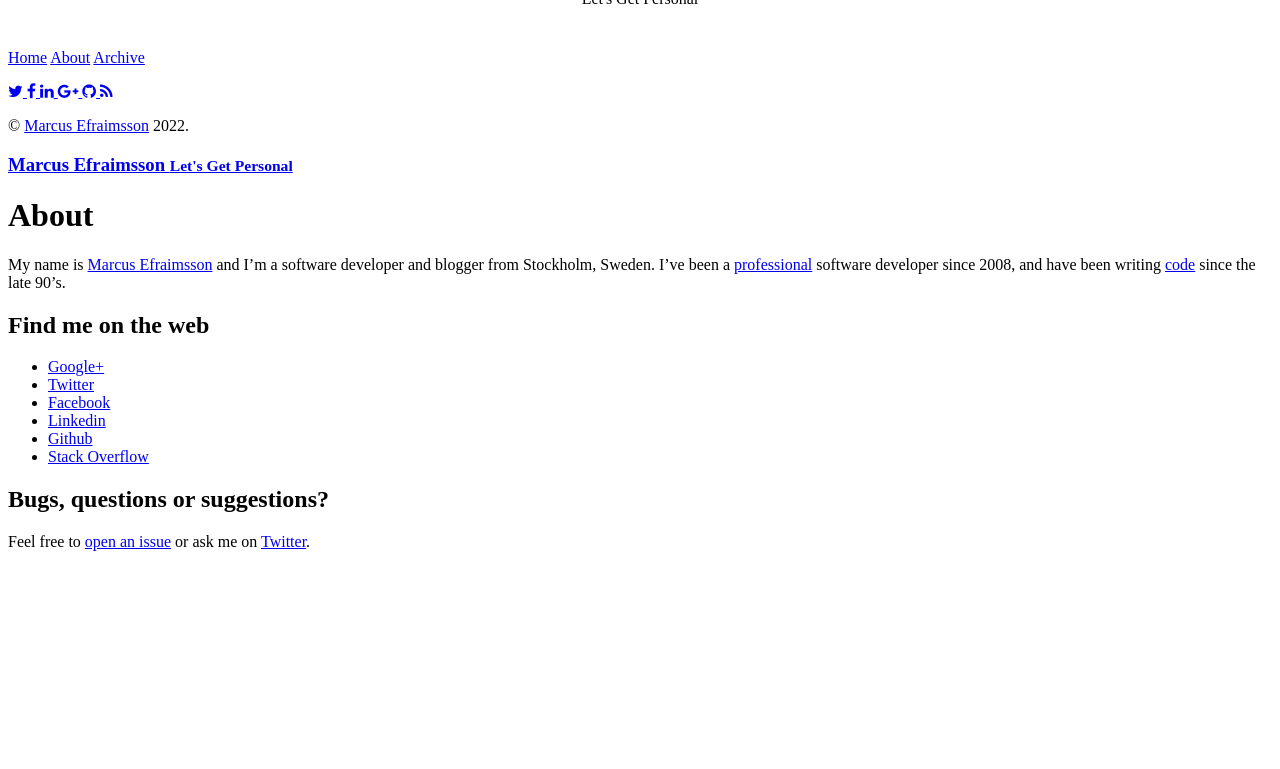
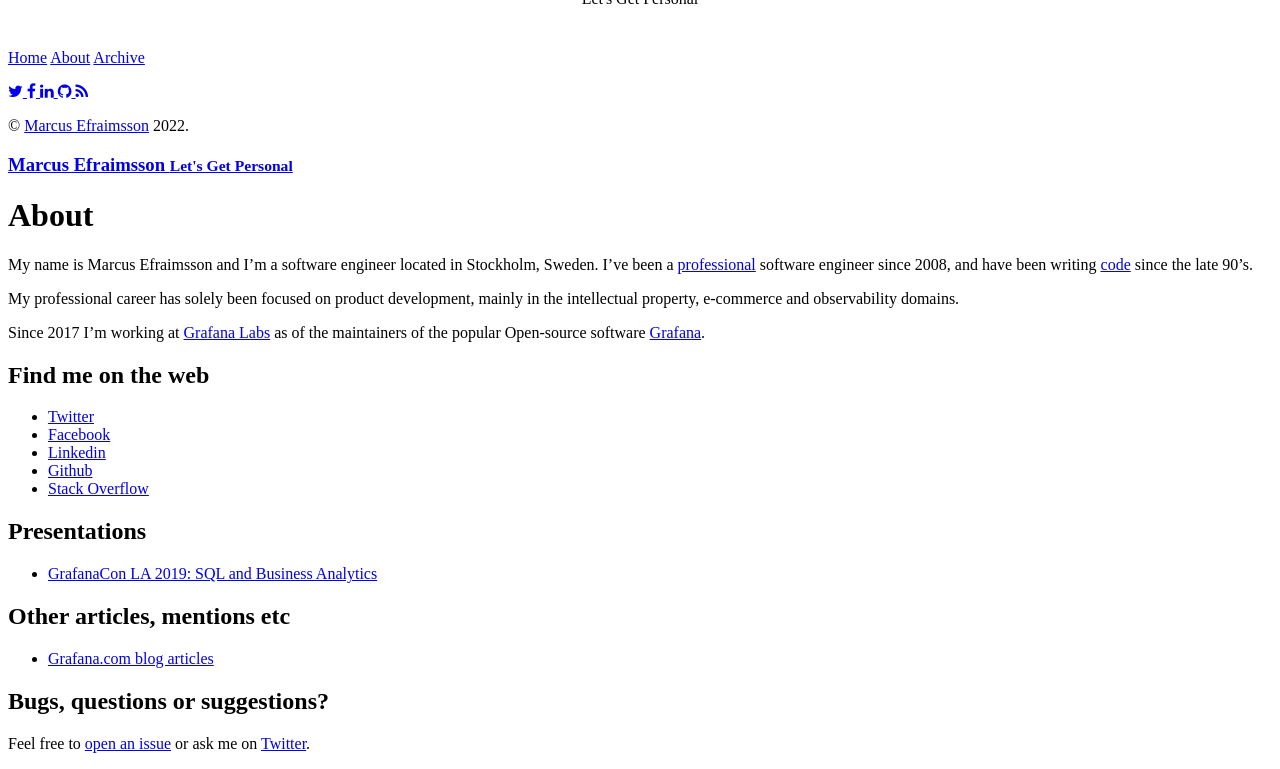
Before and after one commit to marefr/marefr.github.io, a Jekyll site: the page built from about.md, in a window 1280 px wide, cut to the strip 153-922 px from the top of the page. Built offline with Jekyll 4.4.1, drawn with Linux system fonts in a browser that asks for light colours; nearby versions of some CDN libraries; before the commit the page ends 900 px from its top, so only the background shows below that.

Commit message:
2022 update

```diff
--- a/_config.yml
+++ b/_config.yml
@@ -1,5 +1,5 @@
 # Plugins
-gems:
+plugins:
    - jekyll-paginate
 
 # Permalinks
@@ -16,13 +16,12 @@ paginate:         5
 paginate_path:    "/page/:num"
 
 meta:
-    keywords:     'Marcus, Efraimsson, Developer, Computer, Programming, .NET, C#, ASP.NET, Code, Blog, Stockholm, Software Development'
+    keywords:     'Marcus, Efraimsson, Developer, Computer, Programming, Go, Golang, Code, Blog, Stockholm, Software Development'
     description:  "Marcus Efraimsson is a software developer and blogger from Stockholm, Sweden."
 author:
   name:           'Marcus Efraimsson'
   first_name:     Marcus
   lastname:       Efraimsson
-  google:         https://plus.google.com/111244687668180692577
   twitter:        https://twitter.com/mefraimsson
   facebook:       https://www.facebook.com/marcus.efraimsson
   linkedin:       https://www.linkedin.com/in/marcusefraimsson
@@ -50,3 +49,6 @@ defaults:
       sitemap:
         changefreq:         weekly
         priority:           0.9
+
+exclude:
+  - vendor
--- a/_includes/head.html
+++ b/_includes/head.html
@@ -23,8 +23,7 @@
   <link rel="shortcut icon" href="{{ site.baseurl }}favicon.ico" />
   <link rel="alternate" type="application/rss+xml" title="Marcus Efraimsson's Atom Feed" href="/atom.xml" />
   <link rel="profile" href="http://gmpg.org/xfn/11" />
-  <link rel="author" href="{{ site.author.google }}" />
-  <link rel="me" type="text/html" href="{{ site.author.google }}?rel=me" />
+  <link rel="author" href="{{ site.author.name }}" />
   <link rel="me" type="text/html" href="{{ site.author.twitter }}"/>
   <link rel="me" type="text/html" href="{{ site.author.facebook }}"/>
   <link rel="me" type="text/html" href="{{ site.author.linkedin }}"/>
--- a/_includes/social_icons.html
+++ b/_includes/social_icons.html
@@ -8,9 +8,6 @@
   <a class="linkedin" href="{{ site.author.linkedin}}" rel="me" target="_blank" title="{{ site.author.name }}'s' Linkedin profile">
     <i class="fa fa-linkedin"></i>
   </a>
-  <a class="google-plus" href="{{ site.author.google}}" rel="me" target="_blank" title="{{ site.author.name }}'s' Google+ profile">
-    <i class="fa fa-google-plus"></i>
-  </a>
   <a class="github" href="{{ site.author.github}}" rel="me" target="_blank" title="{{ site.author.name }}'s' Github profile">
     <i class="fa fa-github"></i>
   </a>
--- a/_layouts/post.html
+++ b/_layouts/post.html
@@ -20,7 +20,7 @@ layout: default
       <article>
           <h4>About Marcus</h4>
           <p>
-            <a href="/about/" rel="author">{{ site.author.name }}</a> is a software developer and blogger from Stockholm, Sweden.
+            <a href="/about/" rel="author">{{ site.author.name }}</a> is a software developer located in Stockholm, Sweden.
             He has been a professional software developer since 2008, and has been writing code since the late 90's.
           </p>
           {% include social_icons.html %}
@@ -34,9 +34,6 @@ layout: default
           </a>,
           <a href="https://www.facebook.com/sharer/sharer.php?u={{ site.url }}{{ page.url }}" onclick="window.open(this.href, 'facebook-share','width=580,height=296');return false;">
               Facebook
-          </a>,
-          <a href="https://plus.google.com/share?url={{ site.url }}{{ page.url }}" onclick="window.open(this.href, 'google-plus-share', 'width=490,height=530');return false;">
-              Google+
           </a>
           or use the <a href="{{ site.url }}{{ page.url }}">Permalink</a>
         </span>
--- a/about.md
+++ b/about.md
@@ -7,18 +7,29 @@ is_profile: true
 sitemap:
   changefreq:         weekly
   priority:           1.0
-  lastmod:            "2014-09-23"
+  lastmod:            "2022-01-27"
 ---
 
-My name is <a href="{{ site.author.google }}?rel=me" rel="me" target="_blank">{{ site.author.name }}</a> and I'm a software developer and blogger from Stockholm, Sweden. I've been a <a href="{{ site.author.linkedin }}" rel="me" target="_blank">professional</a> software developer since 2008, and have been writing <a href="{{ site.author.github }}" rel="me" target="_blank">code</a> since the late 90's.
+My name is {{ site.author.name }} and I'm a software engineer located in Stockholm, Sweden. I've been a <a href="{{ site.author.linkedin }}" rel="me" target="_blank">professional</a> software engineer since 2008, and have been writing <a href="{{ site.author.github }}" rel="me" target="_blank">code</a> since the late 90's.
+
+My professional career has solely been focused on product development, mainly in the intellectual property, e-commerce and observability domains.
+
+Since 2017 I'm working at <a href="https://grafana.com" target="_blank">Grafana Labs</a> as of the maintainers of the popular Open-source software <a href="https://grafana.com/oss/grafana/" target="_blank">Grafana</a>.
 
 ## Find me on the web
-* <a href="{{ site.author.google }}?rel=me" rel="me" target="_blank">Google+</a>
 * <a href="{{ site.author.twitter }}" rel="me" target="_blank">Twitter</a>
 * <a href="{{ site.author.facebook }}" rel="me" target="_blank">Facebook</a>
 * <a href="{{ site.author.linkedin }}" rel="me" target="_blank">Linkedin</a>
 * <a href="{{ site.author.github }}" rel="me" target="_blank">Github</a>
 * <a href="{{ site.author.stack_overflow }}" rel="me" target="_blank">Stack Overflow</a>
 
+## Presentations
+
+* <a href="https://www.youtube.com/watch?v=9OkUr-HCHC4" target="_blank">GrafanaCon LA 2019: SQL and Business Analytics</a>
+
+## Other articles, mentions etc
+
+* <a href="https://grafana.com/author/mefraimsson/" target="_blank">Grafana.com blog articles</a>
+
 ## Bugs, questions or suggestions?
 Feel free to [open an issue]({{ site.github.repo }}/issues/new) or ask me on <a href="{{ site.author.twitter }}" rel="me" target="_blank">Twitter</a>.
--- a/index.html
+++ b/index.html
@@ -13,7 +13,7 @@ disqus_comment_count: true
       {% if post.image and post.image.thumbnail %}
       <img src="{{post.image.thumbnail.src}}" alt="{{post.image.thumbnail.alt}}" title="{{post.image.thumbnail.alt}}" class="post-thumbnail" />
       {% endif %}
-      {% if post.content | contains '<!-- more -->' %}
+      {% if post.content contains '<!-- more -->' %}
         {{ post.content | split: '<!-- more -->' | first }}
         <a href="{{ post.url }}#read-more">Read more</a>
       {% else %}
```
Also changed, not shown: Gemfile.lock, 2 other files.
